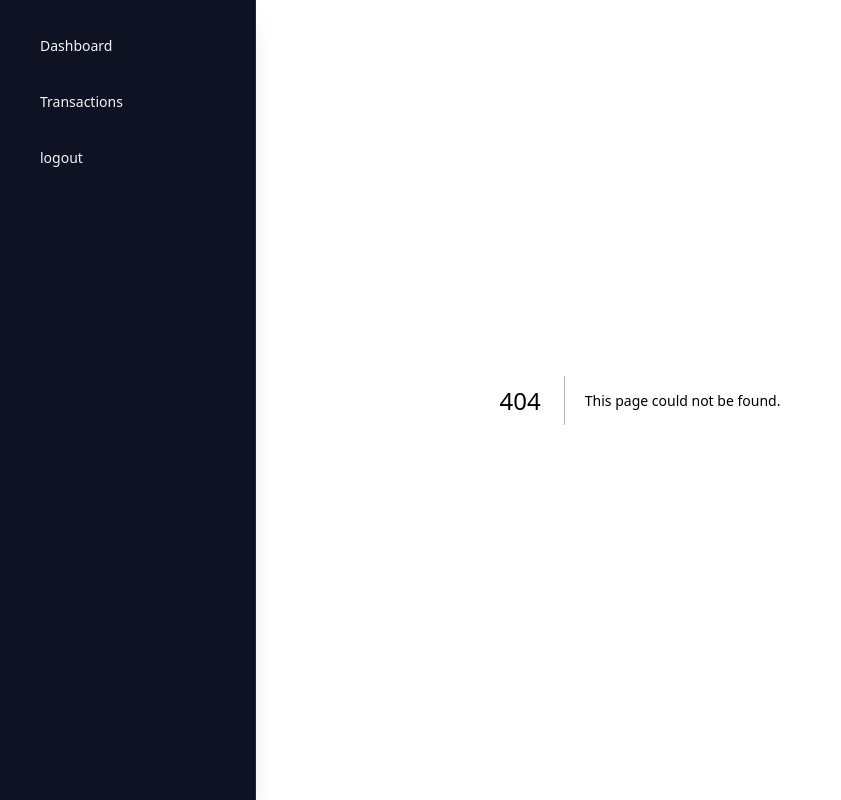
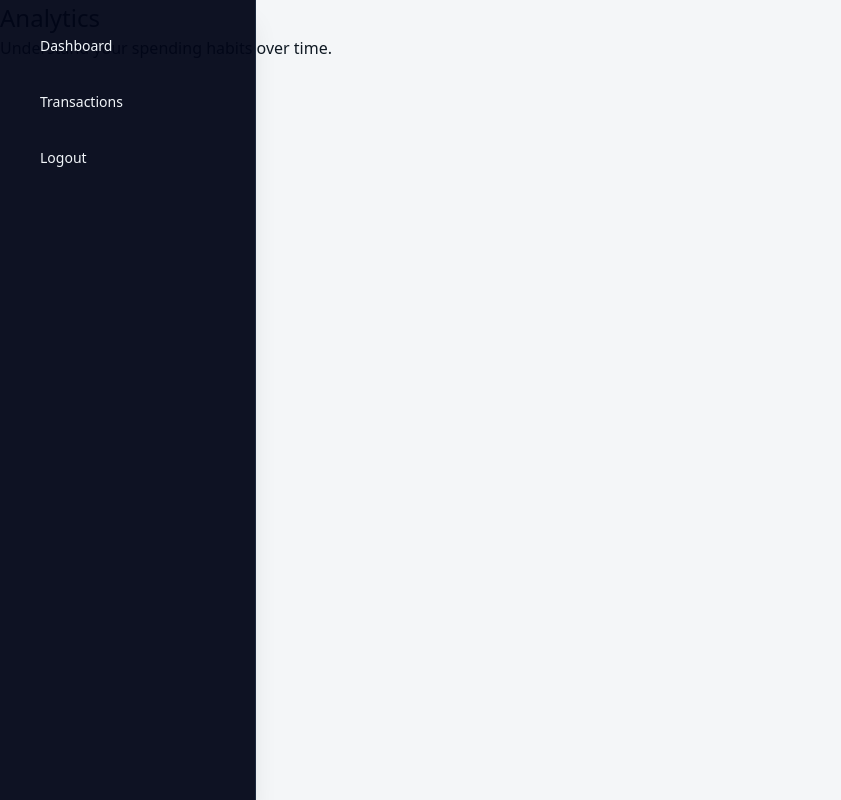
Before and after one commit to CP4485-Project-Riley-Dylan/CP4485EmergingTrendsProject, a Next.js app: page /analytics in a window 1280 px wide. Before the commit this address had no page. Shown: the whole page, without its empty margins (0-841 px from the left). Built offline with nearby package versions, Linux system fonts and the light colour scheme.

Commit message:
Added analytics page, the header layout and a data card component.

```diff
--- /dev/null
+++ b/app/analytics/page.js
@@ -0,0 +1,24 @@
+import DataCard from "@/components/DataCard"
+
+export default function analytics() {
+    // Get transaction data
+
+    // Do stuff with it (savings rate, expenses etc over time)
+
+    // Create data points and graph it
+    return (
+        <>
+          <main>
+            {/* Header */}
+            <section>
+              <div>
+                <h1>Analytics</h1>
+                <p>Understand your spending habits over time.</p>
+              </div>
+            </section>
+
+            {/* Data cards */}
+          </main>
+        </>
+    )
+}
--- /dev/null
+++ b/components/DataCard.js
@@ -0,0 +1,10 @@
+export default function DataCard(caption, value) {
+    return (
+        <>
+        <section>
+          <p>{ caption }</p>
+          <p>{ value }</p>
+        </section>
+        </>
+    )
+}
--- a/components/Navbar.js
+++ b/components/Navbar.js
@@ -21,7 +21,7 @@ export default function Navbar() {
           href="/"
           className="block rounded-xl px-4 py-3 text-sm font-medium transition hover:bg-slate-800/90"
         >
-          logout
+          Logout
         </Link>
       </div>
     </nav>
```
